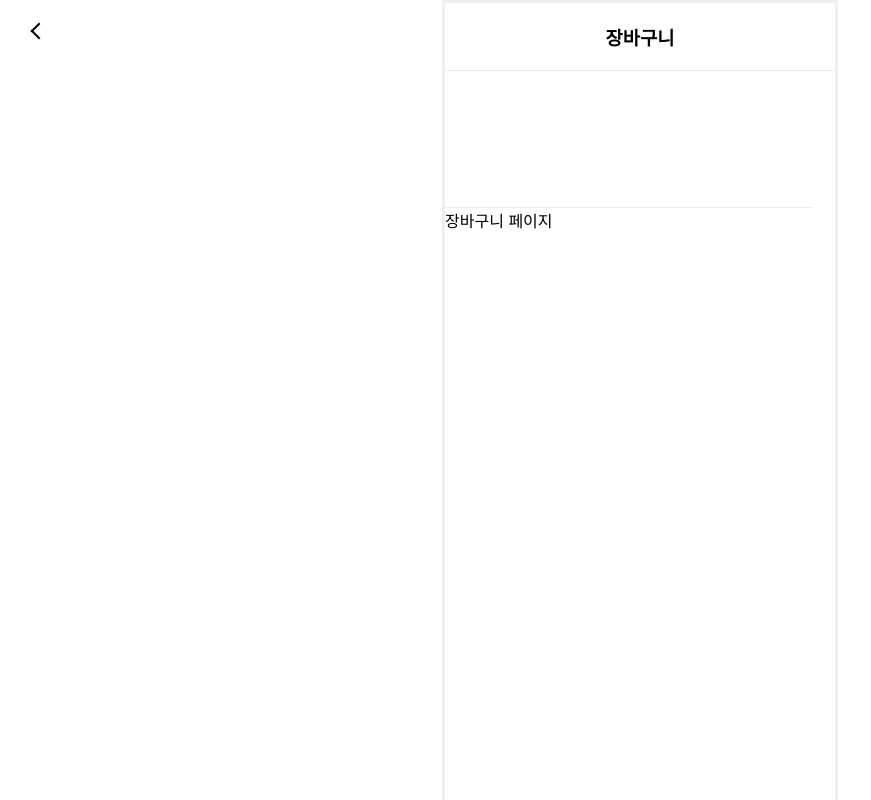
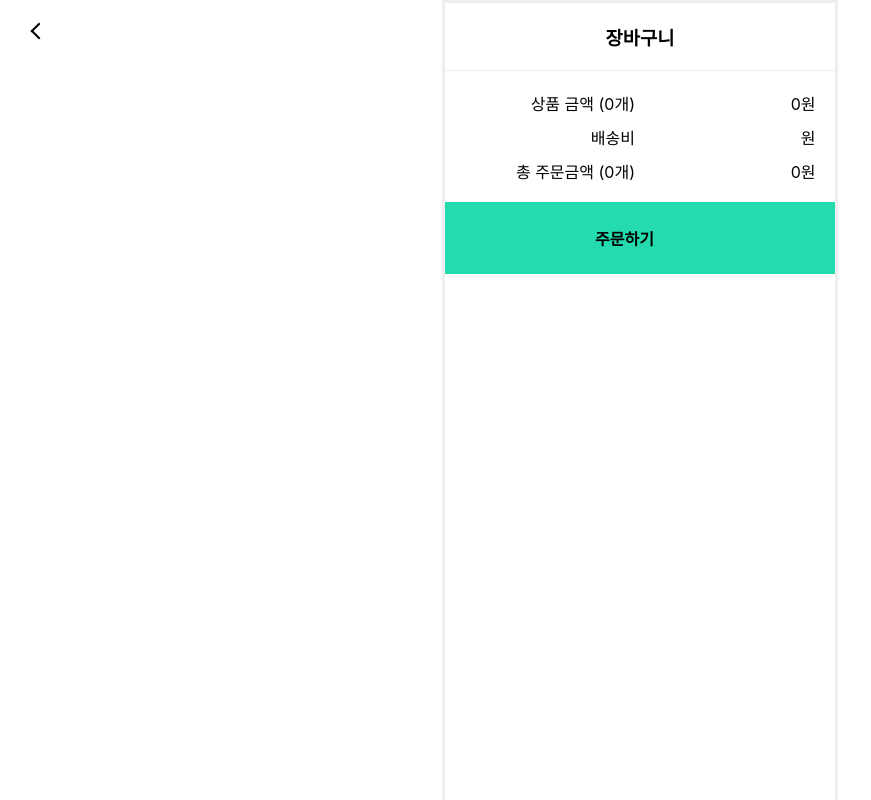
Before and after one commit to Pablaw/comento-shopping, a React (Create React App) app: page /comento-shopping/basket in a window 1280 px wide. Shown: the top 800 px of the page, without its empty margins (0-871 px from the left). Built offline with nearby package versions, Linux system fonts and the light colour scheme.

Commit message:
feat: 장바구니 리스트 삭제 및 상품금액 계산기능 추가

```diff
--- /dev/null
+++ b/src/components/BasketItem.jsx
@@ -0,0 +1,63 @@
+import styled from "styled-components";
+
+
+const BasketItem = ({thumbnail, name, price, onClickRemoveButton } ) => {
+
+
+    return (
+        <div>
+            <BasketItemStyled>
+                <RowLayout>
+                    <RowLayout>
+                        <ProductImage src= {thumbnail}  />
+                        <ColumnLayout>
+                            <ProductName>{name}</ProductName>
+                            <ProductPrice>{price}</ProductPrice>
+                        </ColumnLayout>
+                    </RowLayout>
+                    <CloseButton onClick={onClickRemoveButton}>X</CloseButton>
+                </RowLayout>
+            </BasketItemStyled>
+        </div>
+    );
+}
+
+const BasketItemStyled = styled.div`
+  padding: 16px;
+  margin: 10px 0px;
+`;
+const RowLayout = styled.div`
+  display: flex;
+  gap: 20px;
+  justify-content: space-between;
+`;
+const ColumnLayout = styled.div`
+  display: flex;
+  flex-direction: column;
+  justify-content: space-between;
+`;
+
+const ProductImage = styled.img`
+    width: 120px;
+    height: 100px;
+    object-fit: cover;
+`;
+
+const CloseButton = styled.div`
+  cursor: pointer;
+`;
+
+const ProductName = styled.div`
+  font-style: normal;
+  font-weight: 700;
+  font-size: 16px;
+  line-height: 21px;
+  letter-spacing: -0.01em;
+  color: #000000;
+`;
+
+const ProductPrice = styled.div`
+
+`;
+
+export default BasketItem;
--- a/src/components/ProductDetailStyled.jsx
+++ b/src/components/ProductDetailStyled.jsx
@@ -1,8 +1,6 @@
 import styled from "styled-components";
 import { useState, useEffect } from "react";
 import GoBackButton from "../components/GoBackButton";
-import { useNavigate } from "react-router-dom";
-import * as strorage from "../utils/storage";
 import { useParams } from "react-router-dom";
 import { getProductDetail } from "../data/mockData";
 
@@ -22,7 +20,7 @@ const ProductDetailStyled = ({id, name, thumbnail, detailImg, reviewImg, price,
     const [meunAlt, setMenuAlt] = useState();
     const [btn1Selected, setBtn1Selected] = useState(true);
     const [btn2Selected, setBtn2Selected] = useState();
-    const navigate = useNavigate();
+
 
     useEffect(() => {
         setTimeout(() => {
@@ -45,12 +43,7 @@ const ProductDetailStyled = ({id, name, thumbnail, detailImg, reviewImg, price,
         }
         }
 
-    const onClickBasketButton = () => {
-        //장바구니에 아이템을 담는다.
-        strorage.addBasket(product);
-        // 장바구니 페이지로 이동한다.
-        navigate('/basket');
-    }
+
     return (
     <div>
         <ProductCardStyle>
@@ -75,8 +68,6 @@ const ProductDetailStyled = ({id, name, thumbnail, detailImg, reviewImg, price,
                 <ProductDetailImg
                 src={selMenu} alt={meunAlt} />
             </DetailImgContainer>
-            <BasketButton
-            onClick={onClickBasketButton}>장바구니 담기</BasketButton>
         </ProductCardStyle>
     </div>
     );
@@ -130,11 +121,6 @@ const ProductDetailImg = styled.img `
     padding-top: 25px;
 `
 
-const BasketButton = styled.div `
-    padding: 24px 150px;
-    background-color: #24DBAF;
-    font-size: 16px;
-    font-weight: 700;
-`
+
 
 export default ProductDetailStyled;
--- a/src/data/mockData.js
+++ b/src/data/mockData.js
@@ -23,7 +23,7 @@ export const mockTheme1Products = [
         detailImg:
         "https://raw.githubusercontent.com/Pablaw/contentRepo/main/img/comento/productDetail1.svg",
         price:
-        "21,800원",
+        "19,800원",
     },
     {
       id: 10,
--- a/src/pages/Basket.jsx
+++ b/src/pages/Basket.jsx
@@ -1,13 +1,51 @@
 import styled from "styled-components";
+import { useState, useEffect } from "react";
 
 import Navigation from "../components/Navigation";
 import GoBackButton from "../components/GoBackButton";
-import ProductDetailCard from "../components/ProductDetailCard";
-import * as strorage from "../utils/storage";
+import BasketItem from "../components/BasketItem";
+import * as storage from "../utils/storage";
 
 const Basket = ({id, setProducts}) =>{
     window.scrollTo(0, 0);
-    console.log(strorage.getBasketItems() );
+
+    const [basketItems, setbasketItems] = useState ();
+    const [basketItemCount, setBasketItemCount] = useState (0);
+
+    const productPrice = storage.getBasketItems();
+
+    let productPriceSum = 0;
+    for (let i=0; i < basketItemCount; i++ ) {
+        productPriceSum += Number(productPrice[i].price.replace(',', '').replace('원', ''));
+    }
+
+    useEffect ( () => {
+        // 1. 장바구니 데이터 가져오기.
+       const items = storage.getBasketItems ();
+       setbasketItems(items);
+       setBasketItemCount(items.length);
+    }, []);
+
+    useEffect ( () => {
+       const items = storage.getBasketItems ();
+       setbasketItems(items);
+    }, [basketItemCount]);
+
+    const onClickRemoveButton = (productId) => {
+        // TODO: 장바구니 상품 삭제
+        storage.removeBasketItem(productId);
+        setBasketItemCount(basketItemCount - 1);
+    };
+
+    const onClickOderButton = () => {
+        if (window.confirm('주문되었습니다 :)')) {
+
+        } else {
+            alert("주문이 취소되었습니다.");
+        }
+    }
+
+    // 2. UI 구현
 
     return (
     <PageSize>
@@ -15,8 +53,25 @@ const Basket = ({id, setProducts}) =>{
         <GoBackButton
             setProducts={setProducts}
             id={id} />
-        <ProductDetailCard />
-        <div>장바구니 페이지</div>
+        {basketItems &&
+            basketItems.map((item) => (
+                <BasketItem
+                    key={item.id}
+                    thumbnail={item.thumbnail}
+                    name={item.name}
+                    price={item.price}
+                    onClickRemoveButton={()=> onClickRemoveButton(item.id)}
+                />
+         ))}
+         <OderDetails>
+            <div>상품 금액 ({basketItemCount}개)</div>
+            <div>{productPriceSum}원</div>
+            <div>배송비</div>
+            <div> 원</div>
+            <div>총 주문금액 ({basketItemCount}개)</div>
+            <div>{productPriceSum}원</div>
+        </OderDetails>
+        <OrderButton onClick={() => onClickOderButton()}>주문하기</OrderButton>
     </PageSize>
     )
 };
@@ -30,4 +85,20 @@ const PageSize = styled.div `
     border-color: #EEEEEE;
 `;
 
+const OrderButton = styled.div `
+    padding: 24px 150px;
+    background-color: #24DBAF;
+    font-size: 16px;
+    font-weight: 700;
+`;
+
+const OderDetails = styled.section`
+    display: grid;
+    grid-template-columns: repeat(2, 1fr);
+    grid-template-rows: repeat(3, 1fr);
+    text-align: right;
+    gap: 10px;
+    padding: 5%;
+`
+
 export default Basket;
--- a/src/pages/ProductDetail.jsx
+++ b/src/pages/ProductDetail.jsx
@@ -1,10 +1,12 @@
 import { useParams } from "react-router-dom";
 import { useEffect, useState } from "react";
+import { useNavigate } from "react-router-dom";
 import styled from "styled-components";
 import { getProductDetail } from "../data/mockData";
 import Navigation from "../components/Navigation";
 import ProductDetailStyled from "../components/ProductDetailStyled";
 import PageLoadImage from "../components/PageLoadImage";
+import * as strorage from "../utils/storage";
 
 
 const ProductDetail = () => {
@@ -15,6 +17,8 @@ const ProductDetail = () => {
     // console.log(useParams(), productId, "str");
     const [product, setproduct] = useState();
 
+    const navigate = useNavigate();
+
     useEffect(() => {
         setTimeout(() => {
             const result = getProductDetail(productID);
@@ -22,6 +26,13 @@ const ProductDetail = () => {
         }, 1000);
 
     }, []);
+
+    const onClickBasketButton = () => {
+        //장바구니에 아이템을 담는다.
+        strorage.addBasket(product);
+        // 장바구니 페이지로 이동한다.
+        navigate('/basket');
+    }
 
     return (
         <PageSize>
@@ -40,6 +51,8 @@ const ProductDetail = () => {
                     detailImg={product.detailImg}
                     reviewImg={product.reviewImg}
                 />) : <PageLoadImage />}
+                <BasketButton
+                onClick={() => onClickBasketButton(product)}>장바구니 담기</BasketButton>
             </Content>
 
         </PageSize>
@@ -65,4 +78,12 @@ const PageSize = styled.div `
 
 const Content = styled.section `
 `
+
+const BasketButton = styled.div `
+    padding: 24px 150px;
+    background-color: #24DBAF;
+    font-size: 16px;
+    font-weight: 700;
+`
+
 export default ProductDetail;
--- a/src/utils/storage.js
+++ b/src/utils/storage.js
@@ -7,7 +7,7 @@ export const getBasketItems = () => {
 
 export const addBasket = (product) => {
     // TODO: 이미 저장되어 있는 장바구니 상품 리스트 불러와서 거기에 넣기
-    let items = getBasketItems ();
+    let items = getBasketItems();
 
     // !object = false, !!object = true
 
@@ -19,3 +19,21 @@ export const addBasket = (product) => {
     localStorage.setItem(BASKET, JSON.stringify(items) );
     }
 };
+
+export const removeBasketItem = (productId) => {
+
+    // 기존 장바구니 상품 리스트 가져오기
+    let items = getBasketItems ();
+
+    // 삭제할 상품 제거하기
+    items = items.filter(item => item.id !== productId);
+
+    // 로컬스토리지 정보 초기화
+    localStorage.removeItem(BASKET);
+
+    // 변경된 상품 리스트 저장하기
+    localStorage.setItem(BASKET, JSON.stringify(items));
+
+    console.log("-----removeBasketItem");
+    console.log(getBasketItems());
+};
```
